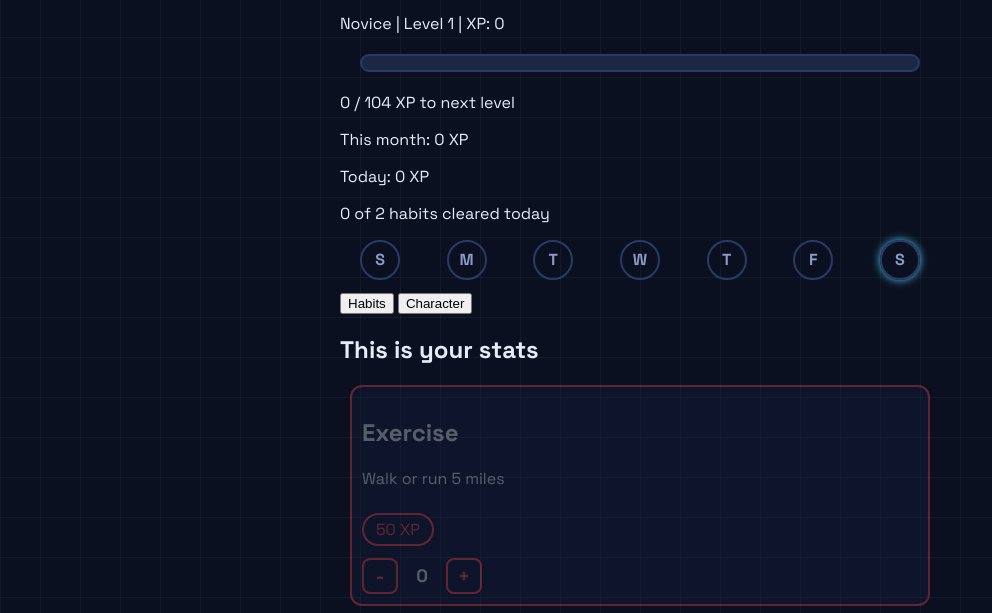
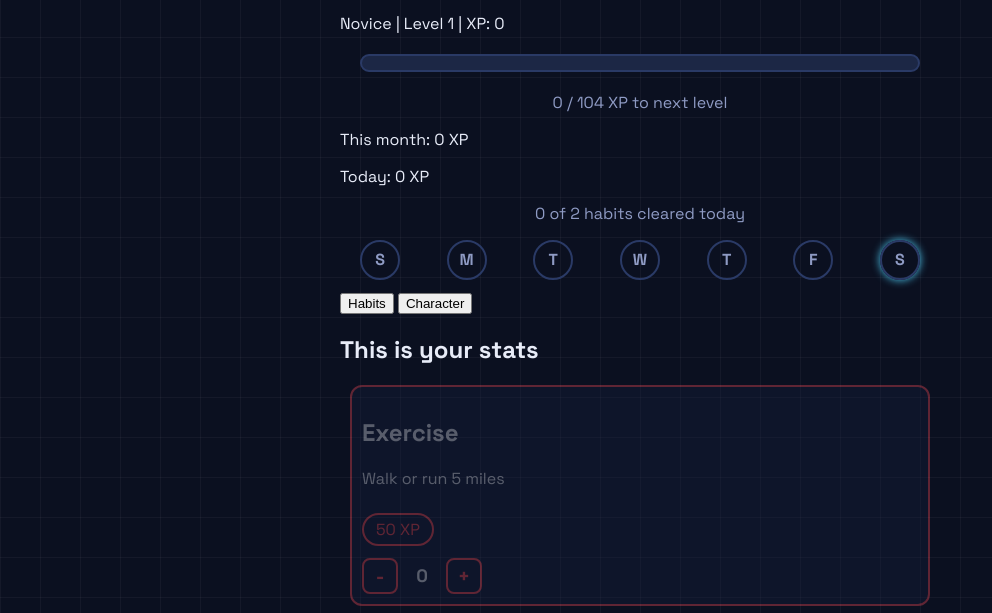
Before and after one commit to TytheITGuy/skill-sheet, a plain HTML site: page index.html in a window 1280 px wide. Shown: the part 123-736 px from the top of the page, without its empty margins (0-992 px from the left). Drawn offline with Linux system fonts and the light colour scheme.

Commit message:
Center progress text and add XP bar glow

```diff
--- a/style.css
+++ b/style.css
@@ -222,3 +222,13 @@ h1 {
     font-size: 18px;
     margin-bottom: 10px;
 }
+
+#xp-progress,
+#today-progress {
+    text-align: center;
+    color: #8f9bc4;
+}
+
+.xp-fill {
+    box-shadow: 0 0 10px #ffd60a;
+}
```
